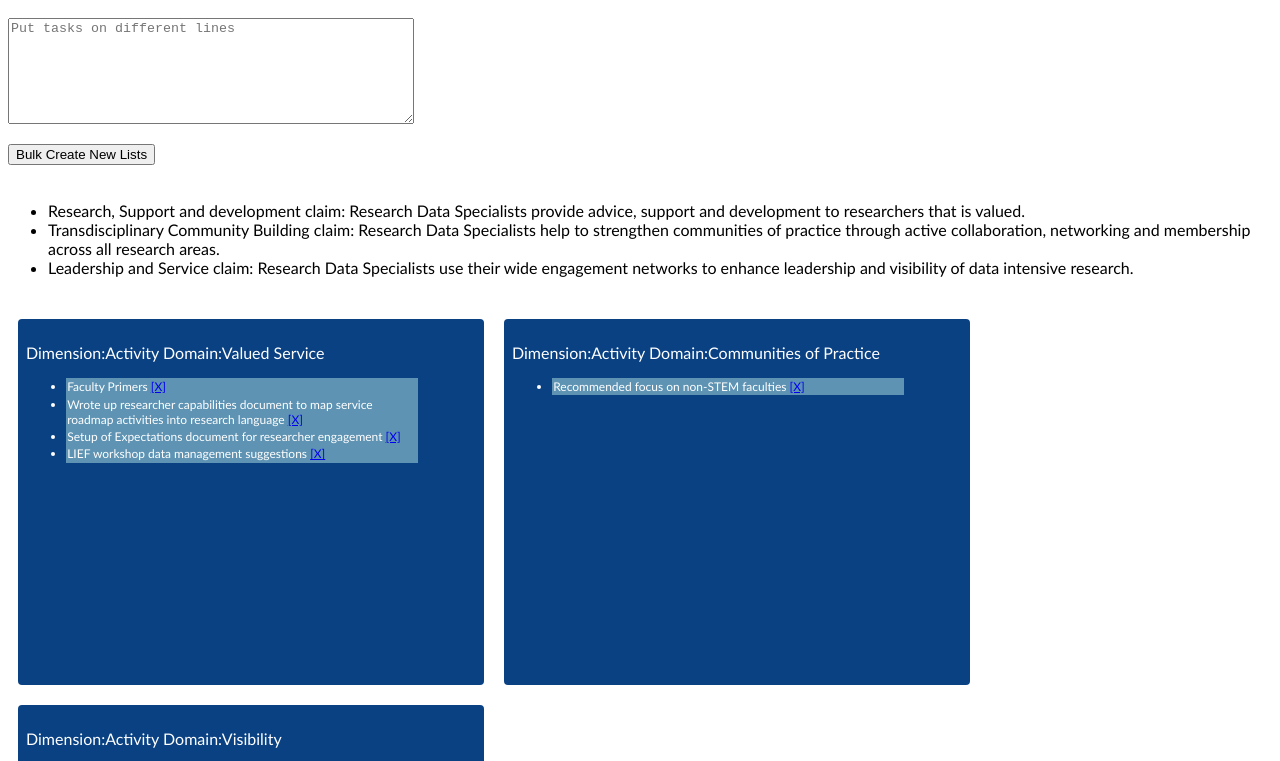
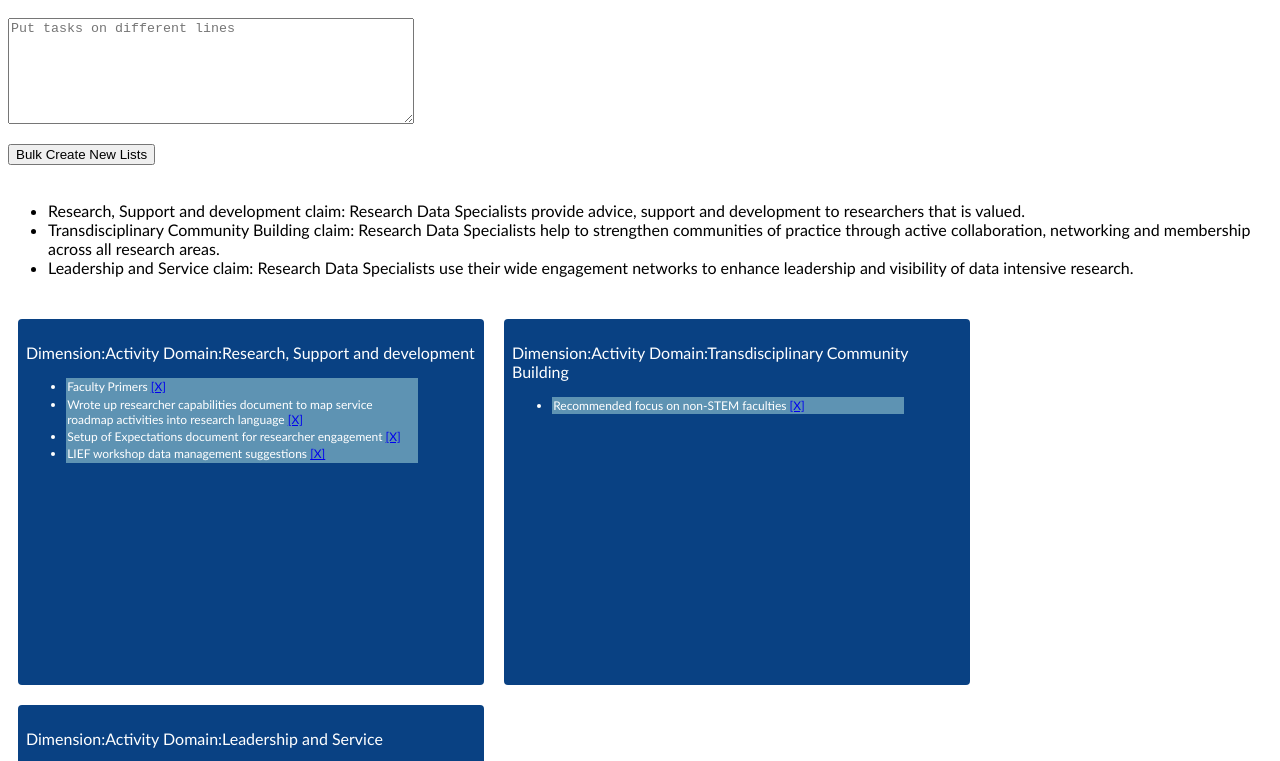
Before and after one commit to rowlandm/evaluation, a plain HTML site: page index_workforce.html in a window 1280 px wide. Shown: the part 180-941 px from the top of the page. Drawn offline with nearby package versions, Linux system fonts and the light colour scheme.

Commit message:
Updating header claims as per AT email

```diff
--- a/index_workforce.html
+++ b/index_workforce.html
@@ -59,9 +59,9 @@
 
         top_columns = new Array();
 	top_columns[0] = 'Undefined';
-	top_columns[1] = 'Valued Service';
-	top_columns[2] = 'Communities of Practice';
-	top_columns[3] = 'Visibility';
+	top_columns[1] = 'Research, Support and development';
+	top_columns[2] = 'Transdisciplinary Community Building';
+	top_columns[3] = 'Leadership and Service';
 
 
         for (var counter_urgent = urgent_levels, len = 0; counter_urgent > len; counter_urgent--) {
```
